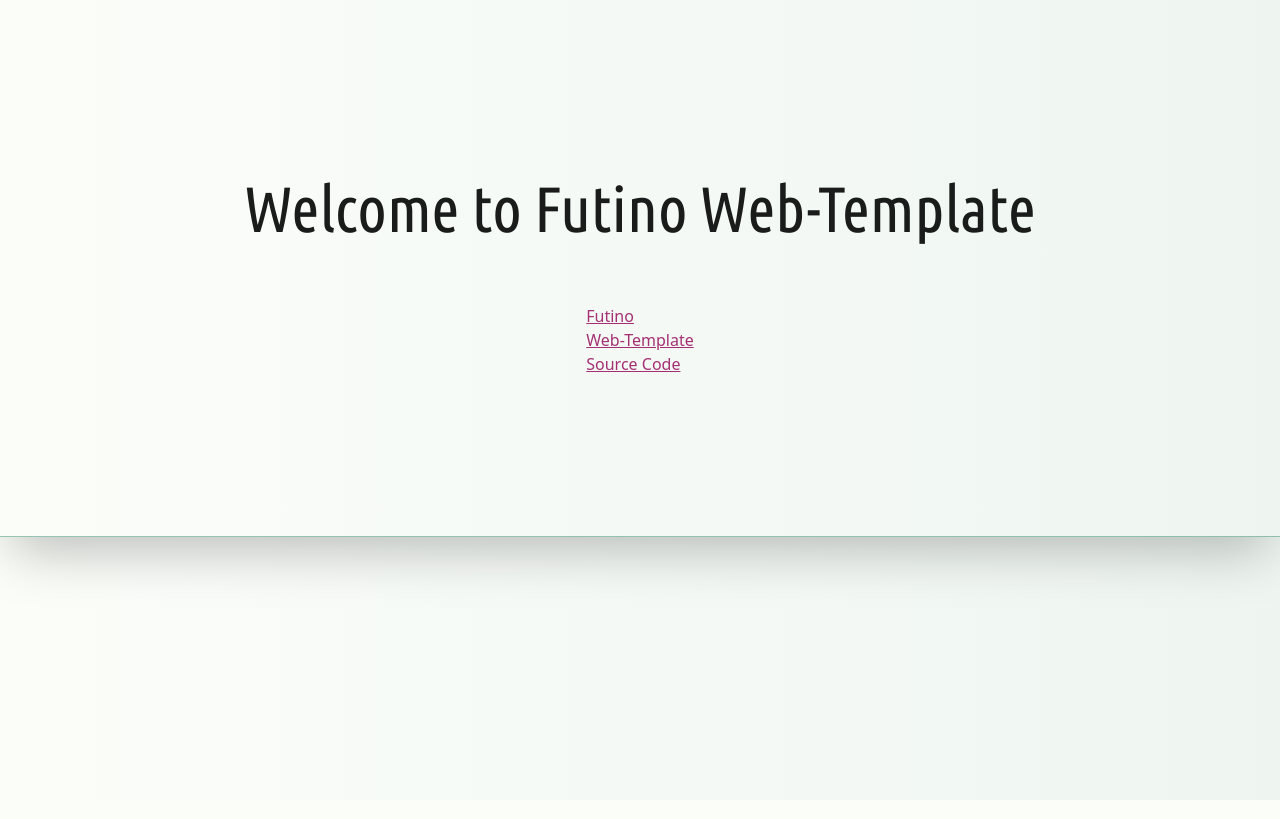
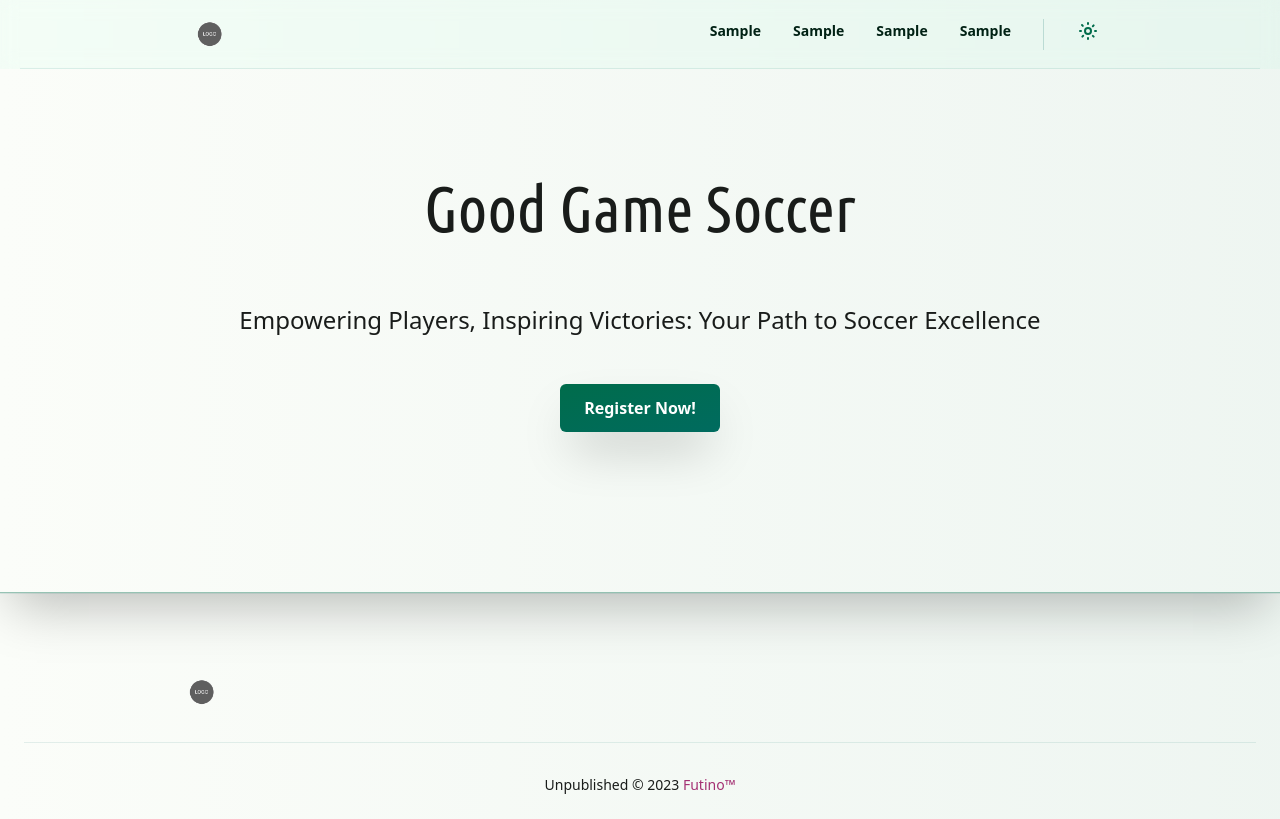
Before and after one commit to Futino/ggsoccer, a SvelteKit app: page / in a window 1280 px wide. Built offline with nearby package versions, Linux system fonts and the light colour scheme.

Commit message:
Change and setup content

```diff
--- a/package.json
+++ b/package.json
@@ -1,5 +1,5 @@
 {
-	"name": "web-template",
+	"name": "ggsoccer",
 	"version": "0.0.1",
 	"private": true,
 	"scripts": {
--- /dev/null
+++ b/src/lib/components/atoms/Button.svelte
@@ -0,0 +1,14 @@
+<button
+	on:click={$$props.click}
+	class="{$$props.class} inline-flex overflow-hidden relative justify-center items-center py-3 px-6 font-bold rounded-md shadow-2xl group text-primary-on-light dark:text-primary-on-dark hover:text-secondary-light dark:hover:text-secondary-dark"
+>
+	<span
+		class="absolute inset-0 w-full h-full bg-gradient-to-br from-primary-light to-secondary-light dark:from-primary-dark dark:to-secondary-dark opacity-100 transition duration-300 ease-out group-hover:opacity-0 "
+	/>
+	<span
+		class="absolute inset-0 w-full h-full bg-gradient-to-br from-secondary-light to-primary-light opacity-0 transition duration-300 ease-out group-hover:opacity-100 "
+	/>
+	<span class="relative ">
+		<slot />
+	</span></button
+>
--- /dev/null
+++ b/src/lib/components/atoms/Logo.svelte
@@ -0,0 +1,5 @@
+<script lang="ts">
+	import { base } from '$app/paths';
+</script>
+
+<img src="{base}/favicon.png" class="h-9 rounded-full" alt="Logo" />
--- /dev/null
+++ b/src/lib/components/molecules/ThemeButton.svelte
@@ -0,0 +1,52 @@
+<script lang="ts">
+	function changeTheme() {
+		if (
+			localStorage.theme === 'dark' ||
+			(!('theme' in localStorage) && window.matchMedia('(prefers-color-scheme: dark)').matches)
+		) {
+			localStorage.setItem('theme', 'light');
+			document.documentElement.classList.remove('dark');
+		} else {
+			localStorage.setItem('theme', 'dark');
+			document.documentElement.classList.add('dark');
+		}
+	}
+</script>
+
+<button
+	on:click={changeTheme}
+	class="{$$props.class} fill-primary-light stroke-primary-light hover:fill-tertiary-light hover:stroke-tertiary-light dark:fill-primary-dark dark:stroke-primary-dark dark:hover:fill-tertiary-dark dark:hover:stroke-tertiary-dark"
+>
+	<!-- Light mode -->
+	<span class="dark:hidden">
+		<svg
+			viewBox="0 0 24 24"
+			fill="none"
+			stroke-width="2"
+			stroke-linecap="round"
+			stroke-linejoin="round"
+			class="w-6 h-6"
+		>
+			<path d="M15 12a3 3 0 1 1-6 0 3 3 0 0 1 6 0Z" />
+			<path
+				d="M12 4v1M17.66 6.344l-.828.828M20.005 12.004h-1M17.66 17.664l-.828-.828M12 20.01V19M6.34 17.664l.835-.836M3.995 12.004h1.01M6 6l.835.836"
+			/>
+		</svg>
+	</span>
+
+	<!-- Dark mode -->
+	<span class="hidden dark:inline">
+		<svg viewBox="0 0 24 24" fill="none" class="w-6 h-6">
+			<path
+				fill-rule="evenodd"
+				clip-rule="evenodd"
+				d="M17.715 15.15A6.5 6.5 0 0 1 9 6.035C6.106 6.922 4 9.645 4 12.867c0 3.94 3.153 7.136 7.042 7.136 3.101 0 5.734-2.032 6.673-4.853Z"
+			/>
+			<path
+				fill-rule="evenodd"
+				clip-rule="evenodd"
+				d="M17 3a1 1 0 0 1 1 1 2 2 0 0 0 2 2 1 1 0 1 1 0 2 2 2 0 0 0-2 2 1 1 0 1 1-2 0 2 2 0 0 0-2-2 1 1 0 1 1 0-2 2 2 0 0 0 2-2 1 1 0 0 1 1-1Z"
+			/>
+		</svg>
+	</span>
+</button>
--- /dev/null
+++ b/src/lib/components/organisms/Footer.svelte
@@ -0,0 +1,44 @@
+<script lang="ts">
+	import Logo from '$lib/components/atoms/Logo.svelte';
+</script>
+
+<footer
+	class="{$$props.class} pt-20 p-6 border-t border-secondary-light/10 dark:border-secondary-dark/10"
+>
+	<div
+		class="sm:flex sm:justify-between sm:items-center md:px-10 lg:px-20 xl:px-40 px-auto md:px-auto"
+	>
+		<Logo />
+		<ul
+			class="flex flex-wrap items-center mb-6 space-x-6 text-sm  sm:mb-0 text-background-on-light dark:text-background-on-dark"
+		>
+			<!-- <li>
+				<a
+					class="inline text-secondary-light dark:text-secondary-dark hover:text-tertiary-light dark:hover:text-tertiary-dark"
+					href={base}
+				>
+					Privacy Policy
+				</a>
+			</li>
+			<li>
+				<a
+					class="inline text-secondary-light dark:text-secondary-dark hover:text-tertiary-light dark:hover:text-tertiary-dark"
+					href={base}
+				>
+					Licensing
+				</a>
+			</li>
+			 -->
+		</ul>
+	</div>
+	<hr class="my-6 sm:mx-auto lg:my-8 border-secondary-light/10 dark:border-secondary-dark/10" />
+	<span class="block text-sm sm:text-center text-background-on-light dark:text-background-on-dark">
+		Unpublished © 2023
+		<a
+			href="https://futi.no/"
+			class="text-tertiary-light dark:text-tertiary-dark hover:underline hover:text-tertiary-light dark:hover:text-tertiary-light"
+		>
+			Futino™
+		</a>
+	</span>
+</footer>
--- /dev/null
+++ b/src/lib/components/organisms/Header.svelte
@@ -0,0 +1,49 @@
+<script lang="ts">
+	import { base } from '$app/paths';
+	import ThemeButton from '$lib/components/molecules/ThemeButton.svelte';
+	import Logo from '$lib/components/atoms/Logo.svelte';
+</script>
+
+<div
+	class="{$$props.class} fixed top-0 z-40 flex-none w-full transition-colors duration-500 backdrop-blur bg-primary-container-light/5 dark:bg-primary-container-dark/5 text-primary-container-on-light dark:text-primary-container-on-dark"
+>
+	<div class="py-4 mx-5 border-b border-secondary-light/10 dark:border-secondary-dark/10">
+		<div class="flex relative items-center md:px-10 lg:px-20 xl:px-40 px-auto md:px-auto">
+			<a class="flex overflow-hidden px-3 gap-3 justify-center" href="{base}/">
+				<Logo />
+				<!-- <p class="invisible pt-0.5 text-lg font-bold sm:visible">Good Game Soccer</p> -->
+			</a>
+
+			<div class="flex items-center ml-auto">
+				<nav class="text-sm font-semibold leading-6">
+					<ul class="flex m-auto space-x-8">
+						<li>
+							<a class="inline hover:text-tertiary-light dark:hover:text-tertiary-dark" href="#">
+								Sample
+							</a>
+						</li>
+						<li>
+							<a class="inline hover:text-tertiary-light dark:hover:text-tertiary-dark" href="#">
+								Sample
+							</a>
+						</li>
+						<li>
+							<a class="inline hover:text-tertiary-light dark:hover:text-tertiary-dark" href="#">
+								Sample
+							</a>
+						</li>
+						<li>
+							<a class="inline hover:text-tertiary-light dark:hover:text-tertiary-dark" href="#">
+								Sample
+							</a>
+						</li>
+						<li class="border-l border-secondary-light/20 dark:border-secondary-dark/20" />
+						<li>
+							<ThemeButton />
+						</li>
+					</ul>
+				</nav>
+			</div>
+		</div>
+	</div>
+</div>
--- a/src/routes/+page.svelte
+++ b/src/routes/+page.svelte
@@ -1,18 +1,35 @@
+<script lang="ts">
+	import { base } from '$app/paths';
+	import Header from '$lib/components/organisms/Header.svelte';
+	import Footer from '$lib/components/organisms/Footer.svelte';
+	import Button from '$lib/components/atoms/Button.svelte';
+</script>
+
+<Header />
+
 <main
 	class="py-40 px-4 border-b shadow-2xl sm:px-6 md:px-8 border-primary-light/40 dark:border-primary-dark/40"
 >
-    <div class="grid justify-items-center space-y-12 mx-auto">
-        <h1 class="display-large">Welcome to Futino Web-Template</h1>
-        <ul>
-            <li>
-                <a class="link" href="https://futi.no">Futino</a>
-            </li>
-            <li>
-                <a class="link" href="https://web-template.futi.no">Web-Template</a>
-            </li>
-            <li>
-                <a class="link" href="https://github.com/Futino/web-template">Source Code</a>
-            </li>
-        </ul>
-    </div>
+	<div class="grid justify-items-center space-y-12 mx-auto">
+		<h1 class="display-large">Good Game Soccer</h1>
+
+		<h3 class="text-2xl">
+			Empowering Players, Inspiring Victories: Your Path to Soccer Excellence
+		</h3>
+
+		<div class="space-x-6">
+			<a href="{base}/register">
+				<Button>
+					<p>Register Now!</p>
+				</Button>
+			</a>
+			<!-- <a href="{base}/about">
+				<Button>
+					<p>Who Are We?</p>
+				</Button>
+			</a> -->
+		</div>
+	</div>
 </main>
+
+<Footer />
```
Also changed, not shown: src/app.postcss (indentation only), static/favicon.png, tailwind.config.cjs (line endings or trailing spaces), 1 other file (tests, documents, lock files or other folders).
